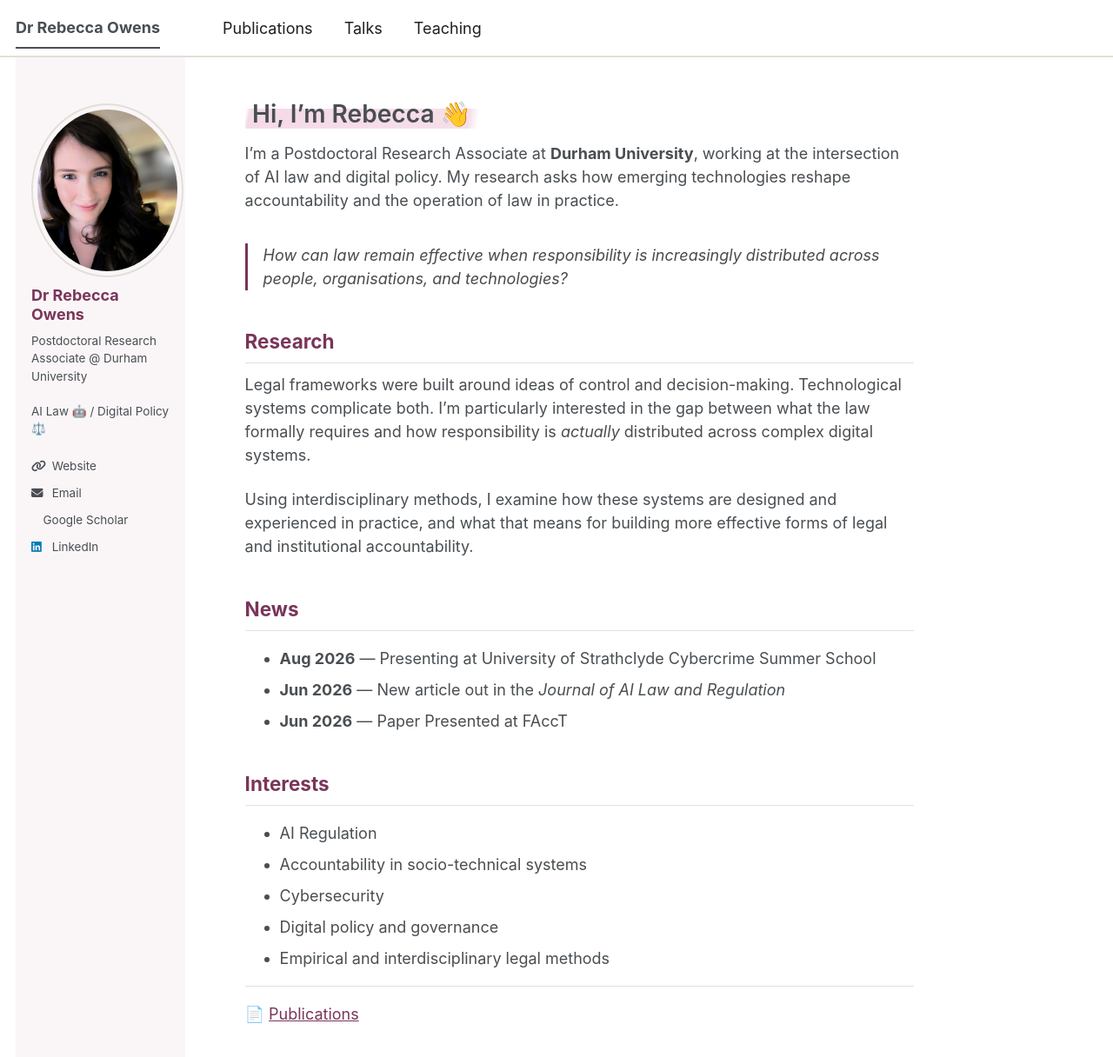
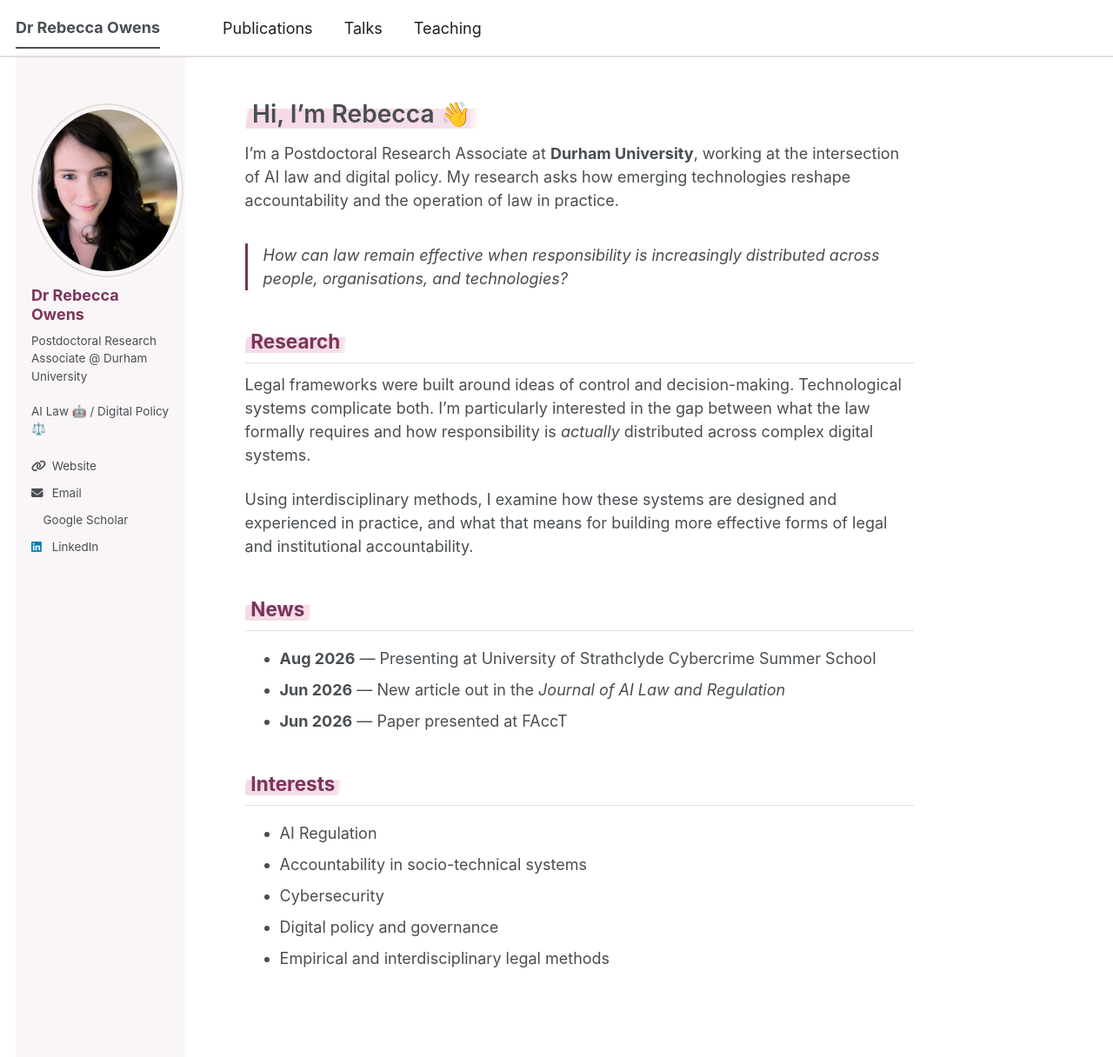
Before and after one commit to Rebecca-Owens/Rebecca-Owens.github.io, a Jekyll site: the page built from _pages/about.md, in a window 1280 px wide and 1359 px high. Shown: the top 1216 px of the window at 87% size. Built offline with Jekyll 4.4.1, drawn with Linux system fonts in a browser that asks for light colours; a style sheet for code colours, icons or effects is not loaded.

Commit message:
Update formatting and content in about.md

```diff
--- a/_pages/about.md
+++ b/_pages/about.md
@@ -3,33 +3,28 @@ permalink: /
 title: ""
 author_profile: true
 ---
-
 # <span class="marker">Hi, I'm Rebecca 👋</span>
 
 I'm a Postdoctoral Research Associate at **Durham University**, working at the intersection of AI law and digital policy. My research asks how emerging technologies reshape accountability and the operation of law in practice.
 
 > How can law remain effective when responsibility is increasingly distributed across people, organisations, and technologies?
 
-## Research
+## <span class="marker">Research</span>
 
 Legal frameworks were built around ideas of control and decision-making. Technological systems complicate both. I'm particularly interested in the gap between what the law formally requires and how responsibility is *actually* distributed across complex digital systems.
 
 Using interdisciplinary methods, I examine how these systems are designed and experienced in practice, and what that means for building more effective forms of legal and institutional accountability.
 
-## News
+## <span class="marker">News</span>
 
 - **Aug 2026** — Presenting at University of Strathclyde Cybercrime Summer School
 - **Jun 2026** — New article out in the *Journal of AI Law and Regulation*
-- **Jun 2026** — Paper Presented at FAccT
+- **Jun 2026** — Paper presented at FAccT
 
-## Interests
+## <span class="marker">Interests</span>
 
 - AI Regulation
 - Accountability in socio-technical systems
 - Cybersecurity
 - Digital policy and governance
 - Empirical and interdisciplinary legal methods
-
-----
-
-📄 [Publications](/publications/)
```
